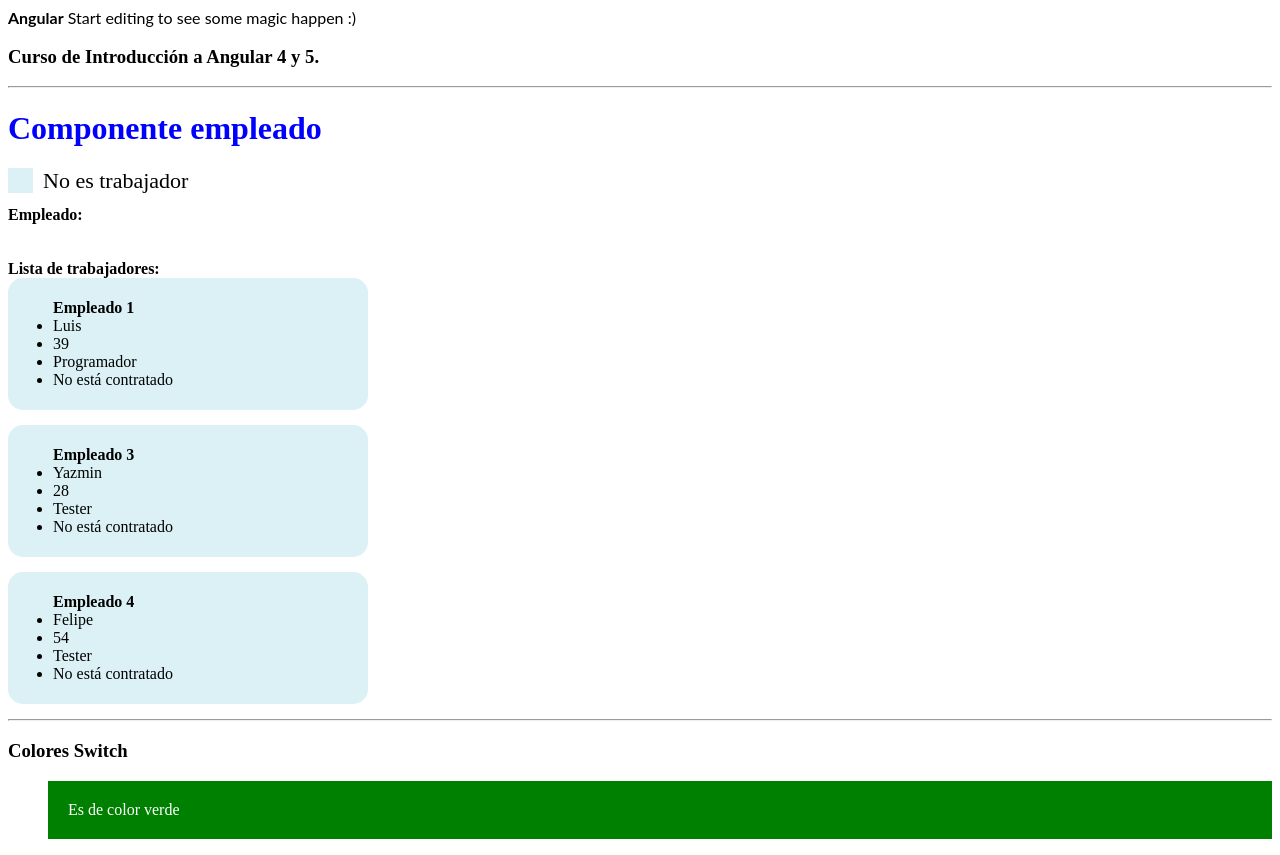
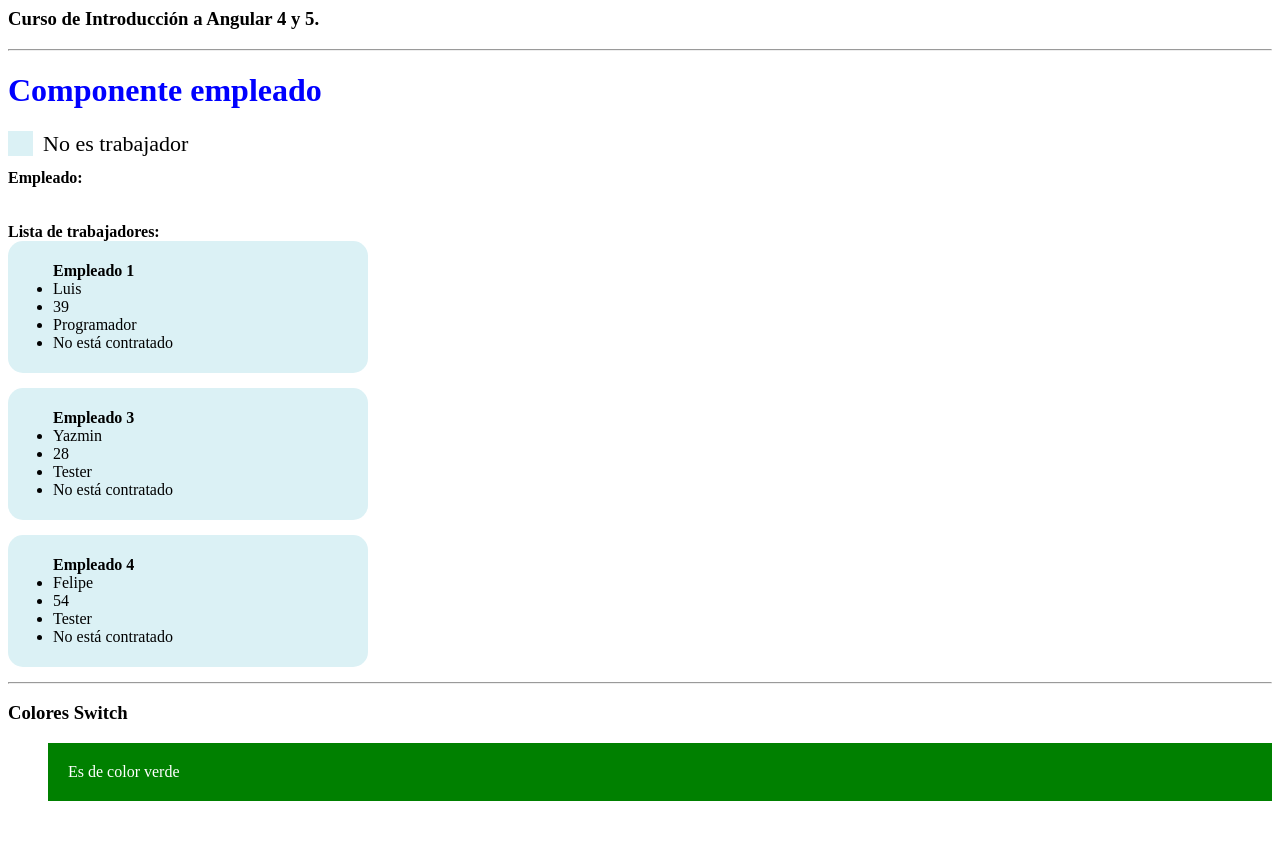
Before and after one commit to lhdzromero/test-angular-stackblitz, an Angular app: page / in a window 1280 px wide. After the commit the page ends 817 px from the top, so only its background shows below. Built offline with nearby package versions, Linux system fonts and the light colour scheme.

Commit message:
1 file modified

```diff
--- a/src/app/app.component.html
+++ b/src/app/app.component.html
@@ -1,6 +1,3 @@
-<p>
-  <b>Angular</b> Start editing to see some magic happen :)
-</p>
 <h3>Curso de Introducción a Angular 4 y 5.</h3>
 <hr />
 <!--<fruta-sec></fruta-sec>-->
```
